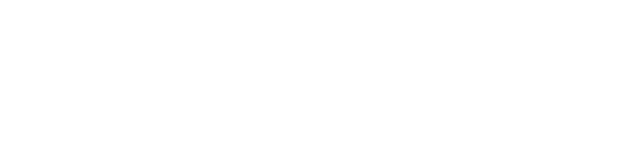
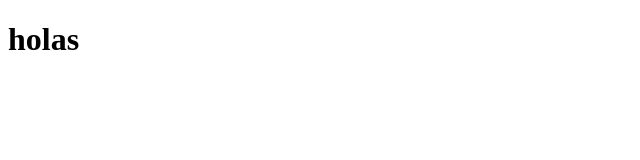
Before and after one commit to ReizoVC/RQC, a plain HTML site: page index.html in a window 1280 px wide. Shown: the whole page, without its empty margins (0-640 px from the left). Drawn offline with Linux system fonts and the light colour scheme.

Commit message:
commit de prueba

```diff
--- a/index.html
+++ b/index.html
@@ -6,6 +6,9 @@
     <title>Document</title>
 </head>
 <body>
+    <header>
+        <h1>holas</h1>
+    </header>
 
 </body>
 </html>
```
